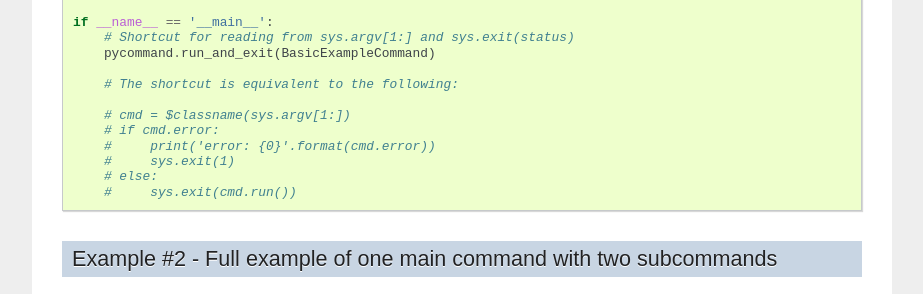
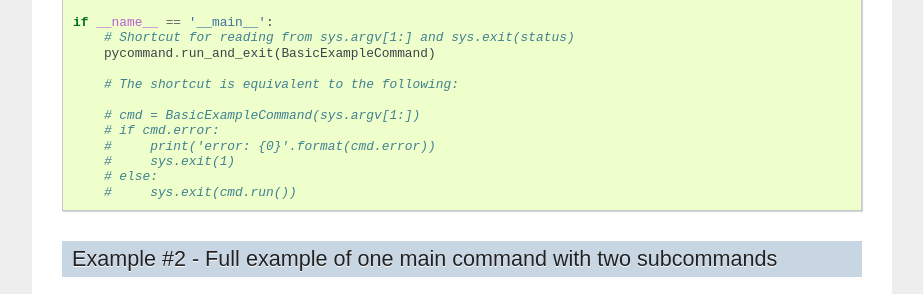
Before and after one commit to babab/pycommand, a Sphinx documentation site: the page built from doc/index.rst, in a window 1280 px wide and 900 px high, scrolled down 2152 px. Shown: the part 152-446 px from the top of the window, without its empty margins (198-1121 px from the left). Built offline with Sphinx 7.4.7, drawn with Linux system fonts in a browser that asks for light colours.

Commit message:
Fix typo in code example

```diff
--- a/README.rst
+++ b/README.rst
@@ -120,7 +120,7 @@ And here is the code:
 
        # The shortcut is equivalent to the following:
 
-       # cmd = $classname(sys.argv[1:])
+       # cmd = BasicExampleCommand(sys.argv[1:])
        # if cmd.error:
        #     print('error: {0}'.format(cmd.error))
        #     sys.exit(1)
--- a/doc/index.rst
+++ b/doc/index.rst
@@ -156,7 +156,7 @@ And here is the code:
 
        # The shortcut is equivalent to the following:
 
-       # cmd = $classname(sys.argv[1:])
+       # cmd = BasicExampleCommand(sys.argv[1:])
        # if cmd.error:
        #     print('error: {0}'.format(cmd.error))
        #     sys.exit(1)
```
